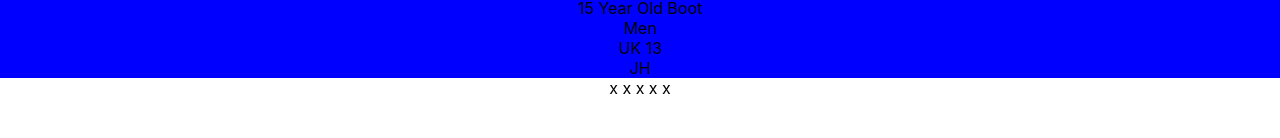
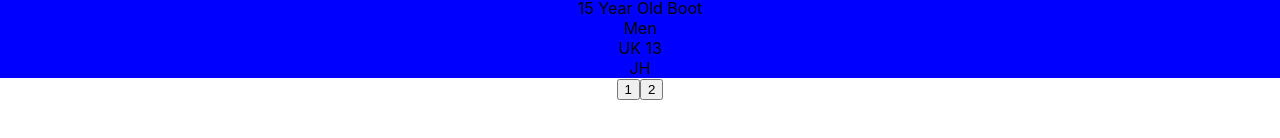
Before and after one commit to ale8k/mission-labs-tech-challenge, a React (Create React App) app: page / in a window 1280 px wide. Shown: the part 642-780 px from the top of the page. Built offline with nearby package versions, Linux system fonts and the light colour scheme.

Commit message:
Add pagination componenent
Added the basic pagination component, the component renders data amont / 4 amount of pagination buttons.
Need to reference a method in parent component to update the viewable list on pagination button click.

```diff
--- a/src/App/App.tsx
+++ b/src/App/App.tsx
@@ -1,6 +1,7 @@
 import React from "react";
 import "./App.scss";
 import mockData from "./mock-data.json";
+import Pagination from "./Pagination/Pagination";
 import ShoeTile from "./ShoeTile/ShoeTile";
 
 /**
@@ -10,6 +11,7 @@ import ShoeTile from "./ShoeTile/ShoeTile";
  * sure if using RxJS would be appropriate, as such I omitted using it.
  */
 export default class App extends React.Component<any, any> {
+  private currentAmountOfShoes: number = 0;
 
   constructor(props: any) {
     super(props);
@@ -19,14 +21,27 @@ export default class App extends React.Component<any, any> {
   }
 
   private renderTiles(filterState: number) {
+    this.currentAmountOfShoes = 0;
     if (filterState !== 0) {
-      return mockData.shoes.map(shoe =>
-        filterState === shoe.stockState ? <ShoeTile key={shoe.id} shoeData={shoe}/> : null);
+      return mockData.shoes.map(shoe => {
+        if (filterState === shoe.stockState) {
+          this.currentAmountOfShoes += 1;
+          return <ShoeTile key={shoe.id} shoeData={shoe}/>;
+        }
+      });
     } else {
+      this.currentAmountOfShoes = mockData.shoes.length;
       return mockData.shoes.map(shoe => <ShoeTile key={shoe.id} shoeData={shoe}/>);
     }
   }
 
+  private test() {
+    console.log("hi from app comp");
+  }
+
+  /**
+   * Turn filter buttons into component Alex
+   */
   public render(): any {
     return (
       <div className="App">
@@ -38,13 +53,7 @@ export default class App extends React.Component<any, any> {
           <button onClick={() => this.setState({filterState: 4})}>out of stock</button>
         </div>
         {this.renderTiles(this.state.filterState)}
-        <div>
-          {
-            mockData.shoes.map(shoe => {
-              return <span> x </span>;
-            })
-          }
-        </div>
+        <Pagination itemAmount={this.currentAmountOfShoes} testFunc={this.test} />
       </div>
     );
   }
--- /dev/null
+++ b/src/App/Pagination/Pagination.tsx
@@ -0,0 +1,28 @@
+import React from "react";
+
+export default class Pagination extends React.Component<{ itemAmount: number , testFunc: () => void}> {
+    constructor(props: { itemAmount: number, testFunc: () => void}) {
+        super(props);
+
+    }
+
+    private getPageAmount(itemAmount: number) {
+        this.props.testFunc()
+        const amountArr = [];
+        let pageNumber = 0;
+        for (let i = 0; i < (Math.ceil(itemAmount / 4)); i++) {
+            amountArr.push(++pageNumber);
+        }
+        return amountArr;
+    }
+
+    public render() {
+        return (
+            <div>
+                {this.getPageAmount(this.props.itemAmount).map(pageNumber => {
+                    return <button>{pageNumber}</button>;
+                })}
+            </div>
+        );
+    }
+}
--- a/src/App/ShoeTile/ShoeTile.tsx
+++ b/src/App/ShoeTile/ShoeTile.tsx
@@ -33,7 +33,6 @@ export default class ShoeTile extends React.Component<IShoe, any> {
 
     constructor(props: { shoeData: IShoe } & any) {
         super(props);
-        console.log(props.shoeData);
     }
 
     private getStockStateClass(stockStateNumber: number): string {
--- a/tslint.json
+++ b/tslint.json
@@ -12,7 +12,8 @@
         "no-console": false,
         "trailing-comma": false,
         "arrow-parens": false,
-        "member-ordering": false
+        "member-ordering": false,
+        "object-literal-sort-keys": false
     },
     "rulesDirectory": []
 }
```
